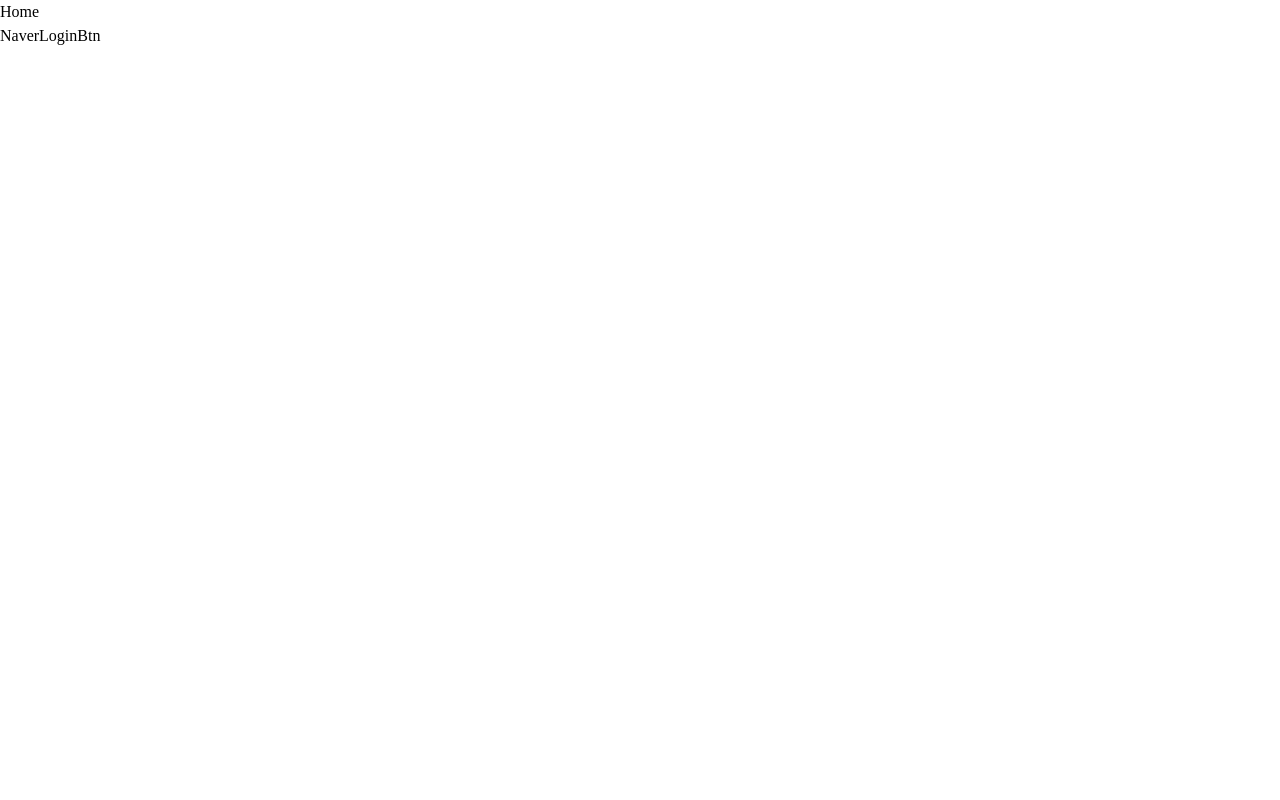
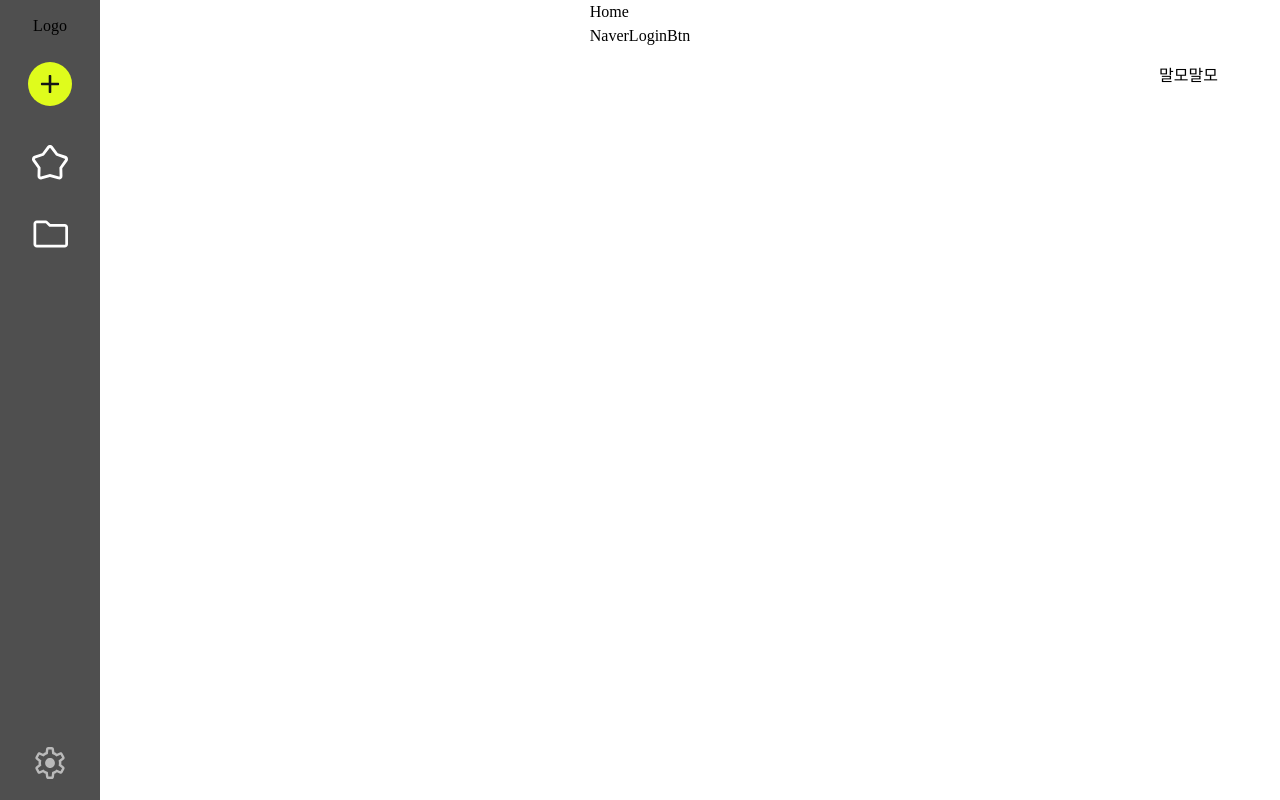
Before and after one commit to munseunggyu/malmo, a Next.js app: page / in a window 1280 px wide. Built offline with nearby package versions, Linux system fonts and the light colour scheme; a web font is replaced by a local one.

Commit message:
feat: Nav 추가

```diff
--- a/src/app/layout.tsx
+++ b/src/app/layout.tsx
@@ -2,10 +2,11 @@ import RQProvider from "@/providers/RQProvider";
 import "./globals.css";
 import type { Metadata } from "next";
 import AuthSession from "@/providers/AuthSession";
+import Navbar from "@/components/Navbar";
 
 export const metadata: Metadata = {
-  title: "Create Next App",
-  description: "Generated by create next app"
+  title: "말모말모",
+  description: "말모말모"
 };
 
 export default function RootLayout({
@@ -17,7 +18,15 @@ export default function RootLayout({
     <html lang='en'>
       <body>
         <RQProvider>
-          <AuthSession>{children}</AuthSession>
+          <AuthSession>
+            <div className='flex relative'>
+              <Navbar />
+              <main className='max-w-[1200px] w-full mx-auto flex flex-col items-center'>
+                {children}
+              </main>
+              <h1 className='fixed top-lg right-[62px]'>말모말모</h1>
+            </div>
+          </AuthSession>
         </RQProvider>
       </body>
     </html>
--- a/src/components/Navbar.tsx
+++ b/src/components/Navbar.tsx
@@ -7,7 +7,7 @@ import icoSetting from "../../public/ico-settings.svg";
 
 export default function Navbar() {
   return (
-    <nav className='flex flex-col w-[100px] bg-[#4f4f4f] h-screen py-[14px] px-[28px] items-center'>
+    <nav className='fixed flex flex-col w-[100px] bg-[#4f4f4f] h-full py-[14px] px-[28px] items-center'>
       <ul className='flex flex-col items-center '>
         <li>Logo</li>
         <li className='pt-[24px]'>
```
